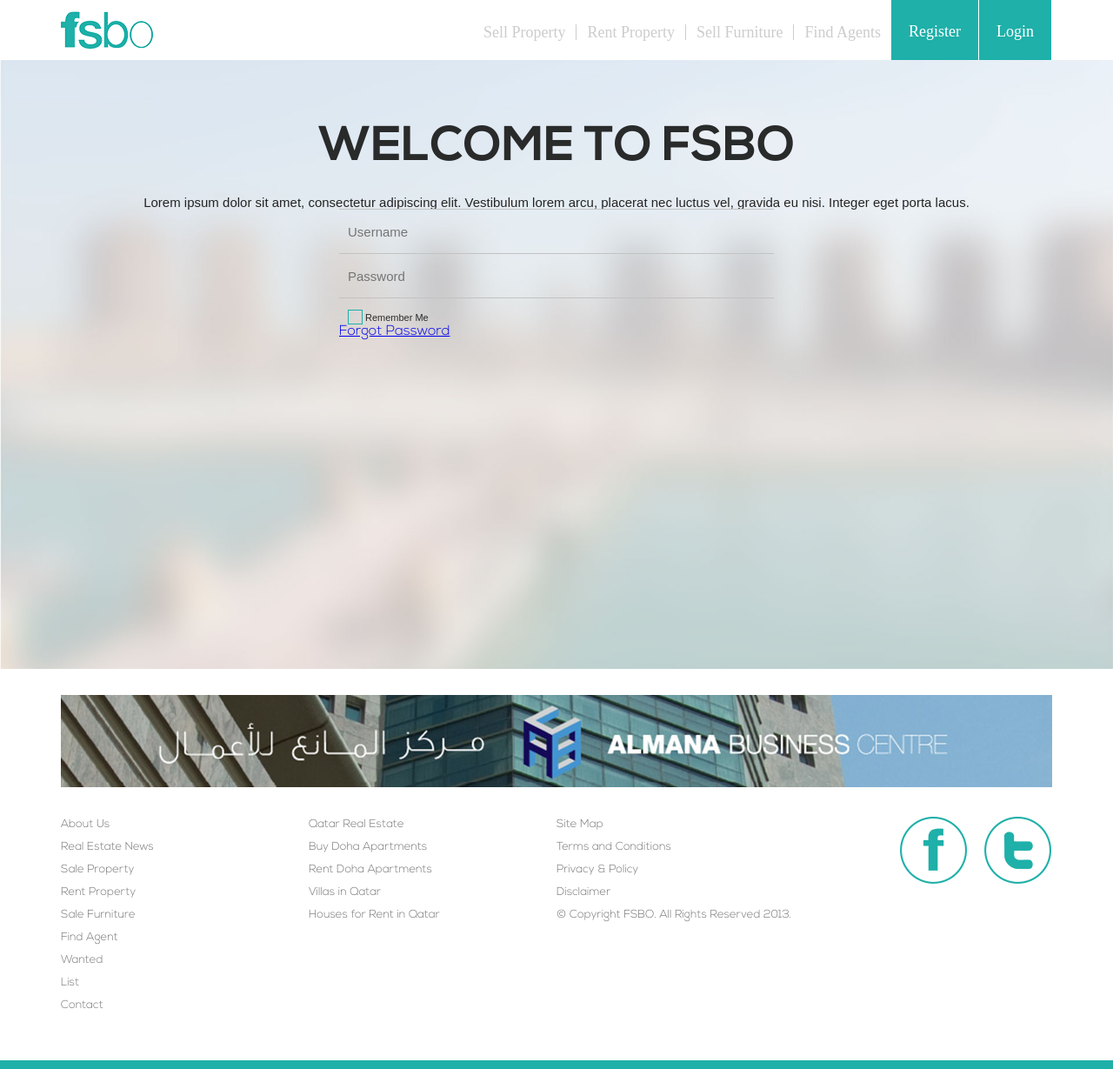
After one commit to tushardhara/fsbo, a PHP site: page /login.html in a window 1280 px wide. The commit adds this page. Shown: the whole page at 87% size. Run offline with PHP 8.4, Linux system fonts and the light colour scheme; some libraries are stand-ins or nearby versions; some web fonts are replaced.

Commit message:
login page

```diff
--- a/css/style.css
+++ b/css/style.css
@@ -928,7 +928,107 @@ header .register-login li a:first-child{
 }
 
 
+.login-page-main{
+	width: 100%;
+	height: 700px;
+	background: url(../images/login-bg.jpg) no-repeat;
+	background-size: cover;
+}
 
+.login-page-main h1.login-title{
+	font-family: 'nexa_boldregular';
+	font-size: 56px;
+	text-align: center;
+	padding-top: 70px;
+	padding-bottom: 30px;
+}
+.login-page-main p.login-desc{
+	font-family: Arial, "Helvetica Neue", Helvetica, sans-serif;
+	font-size: 15px;
+	text-align: center;
+	color: #242424;
+}
+.login-page-main .login-area{
+	width: 500px;
+	height: 150px;
+	margin: 0 auto;
+}
+.login-page-main .login-area input[type="text"],.login-page-main .login-area input[type="password"]{
+	width: 96%;
+	height: 50px;
+	outline: none;
+	border: none;
+	border-top: 1px solid #c2c2c2;
+	border-bottom: 1px solid #c2c2c2;
+	display: inline-block;
+	background: transparent;
+	padding: 0px 2%;
+	font-family: Arial, "Helvetica Neue", Helvetica, sans-serif;
+	font-size: 15px;
+}
+.login-page-main .login-area input[type="password"]{
+	border-top: 0px solid #c2c2c2;
+}
+.login-page-main .login-area input[type="text"]:focus,.login-page-main .login-area input[type="password"]:focus{
+	background: rgba(30,176,169,0.16);
+}
+
+/* SQUARED THREE */
+.squaredThree {
+	width: 100px;
+	margin-top: 10px;
+	margin-left: 10px;
+	position: relative;
+	font-size: 11px;
+	font-family: Arial, "Helvetica Neue", Helvetica, sans-serif;
+}
+
+.squaredThree label {
+	cursor: pointer;
+	position: absolute;
+	width: 15px;
+	height: 15px;
+	top: 3px;
+	left: 0px;
+	border: 1px solid #1eb0a9;
+}
+
+.squaredThree label:after {
+	-ms-filter: "progid:DXImageTransform.Microsoft.Alpha(Opacity=0)";
+	filter: alpha(opacity=0);
+	opacity: 0;
+	content: '';
+	position: absolute;
+	width: 9px;
+	height: 5px;
+	background: transparent;
+	top: 2px;
+	left: 2px;
+	border: 2px solid #fcfff4;
+	border-top: none;
+	border-right: none;
+
+	-webkit-transform: rotate(-45deg);
+	-moz-transform: rotate(-45deg);
+	-o-transform: rotate(-45deg);
+	-ms-transform: rotate(-45deg);
+	transform: rotate(-45deg);
+}
+
+.squaredThree label:hover::after {
+	-ms-filter: "progid:DXImageTransform.Microsoft.Alpha(Opacity=30)";
+	filter: alpha(opacity=30);
+	opacity: 0.3;
+}
+
+.squaredThree input[type=checkbox]:checked + label:after {
+	-ms-filter: "progid:DXImageTransform.Microsoft.Alpha(Opacity=100)";
+	filter: alpha(opacity=100);
+	opacity: 1;
+}
+.squaredThree input[type=checkbox]{
+	opacity: 0;
+}
 footer{
 	min-width: 100%;
 	height: 450px;
--- /dev/null
+++ b/login.html
@@ -0,0 +1,94 @@
+<!DOCTYPE html>
+<html lang="en" ng-app>
+<head>
+	<title></title>
+
+	<!-- Important Owl stylesheet -->
+	<link rel="stylesheet" href="css/owl.carousel.css">
+	<!-- Default Theme -->
+	<link rel="stylesheet" href="css/owl.theme.css">
+	<link rel='stylesheet' href='css/style.css' type='text/css' media='all' />
+	<script src="http://ajax.googleapis.com/ajax/libs/jquery/1.11.1/jquery.min.js"></script>
+	<script src="http://ajax.googleapis.com/ajax/libs/angularjs/1.2.15/angular.min.js"></script>
+	<script src="http://ajax.googleapis.com/ajax/libs/jqueryui/1.10.4/jquery-ui.min.js"></script>
+	<script type="text/javascript" src="js/owl.carousel.min.js"></script>
+	<script type="text/javascript" src="js/main.js"></script>
+</head>
+<body>
+	<header>
+		<div class="container">
+			<div class="logo"><a href="index.html"><img src="images/logo.png"></a></div>
+			<div class="register-login">
+				<li><a href="#">Register</a></li>
+				<li><a href="#">Login</a></li>
+			</div>
+			<div class="header-nav">
+				<li><a href="#">Sell Property</a></li>
+				<li><a href="#">Rent Property</a></li>
+				<li><a href="#">Sell Furniture</a></li>
+				<li><a href="#">Find Agents</a></li>
+			</div>
+
+		</div>
+	</header>
+	<div class="login-page-main">
+		<div class="container">
+			<h1 class="login-title">WELCOME TO FSBO</h1>
+			<p class="login-desc">Lorem ipsum dolor sit amet, consectetur adipiscing elit. Vestibulum lorem arcu, placerat nec luctus vel, gravida eu nisi. Integer eget porta lacus.</p>
+			<div class="login-area">
+				<form>
+					<input type="text" placeholder="Username">
+					<input type="password" placeholder="Password">
+					<div class="squaredThree">
+						<input type="checkbox" value="None" id="squaredThree" name="check" />Remember Me
+						<label for="squaredThree"></label>
+					</div>
+					<a href="#" class="forgot">Forgot Password</a>
+				</form>
+			</div>
+		</div>
+		<div class="container">
+			<div class="social-login-area"></div>
+		</div>
+	</div>
+	<footer>
+		<div class="container">
+			<div class="big-footer-image">
+				<img src="images/abc.jpg">
+			</div>
+			<div class="footer-area">
+				<div class="footer-col">
+					<li><a href="#">About Us</a></li>
+					<li><a href="#">Real Estate News</a></li>
+					<li><a href="#">Sale Property</a></li>
+					<li><a href="#">Rent Property</a></li>
+					<li><a href="#">Sale Furniture</a></li>
+					<li><a href="#">Find Agent</a></li>
+					<li><a href="#">Wanted</a></li>
+					<li><a href="#">List</a></li>
+					<li><a href="#">Contact</a></li>
+				</div>
+				<div class="footer-col">
+					<li><a href="#">Qatar Real Estate</a></li>
+					<li><a href="#">Buy Doha Apartments</a></li>
+					<li><a href="#">Rent Doha Apartments</a></li>
+					<li><a href="#">Villas in Qatar</a></li>
+					<li><a href="#">Houses for Rent in Qatar</a></li>
+				</div>
+				<div class="footer-col">
+					<li><a href="#">Site Map</a></li>
+					<li><a href="#">Terms and Conditions</a></li>
+					<li><a href="#">Privacy & Policy</a></li>
+					<li><a href="#">Disclaimer</a></li>
+					<li><a href="#">© Copyright FSBO. All Rights Reserved 2013.</a></li>
+				</div>
+				<div class="footer-col">
+					<div class="social-area">
+						<a href="#" class="facebook"></a><a href="#" class="twitter"></a>
+					</div>
+				</div>
+			</div>
+		</div>
+	</footer>
+</body>
+</html>
```
Also changed, not shown: images/login-bg.jpg (added).
